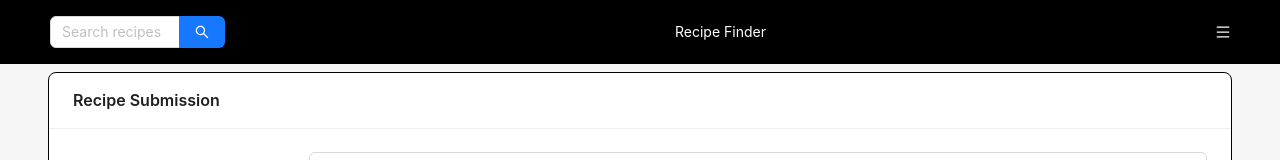
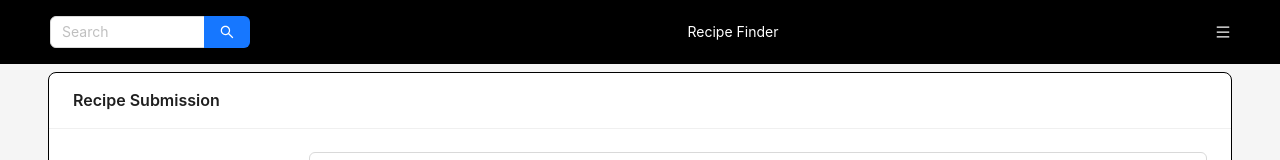
Before and after one commit to bryanonyc/recipes-app, a React (Create React App) app: page /recipes/new in a window 1280 px wide. Shown: the top 160 px of the page. Built offline with nearby package versions, Linux system fonts and the light colour scheme; no server answers.

Commit message:
Use existing class name for search input

```diff
--- a/src/features/recipes/SearchRecipes.tsx
+++ b/src/features/recipes/SearchRecipes.tsx
@@ -51,8 +51,8 @@ const SearchRecipes = () => {
 
     return (
         <Search
-            style={{ width: '175px' }}
-            placeholder="Search recipes"
+            className='search-input'
+            placeholder="Search "
             onChange={(e) => setSearchText(e.target.value)}
             onSearch={doSearch}
             defaultValue={initialSearchTerm!}
```
